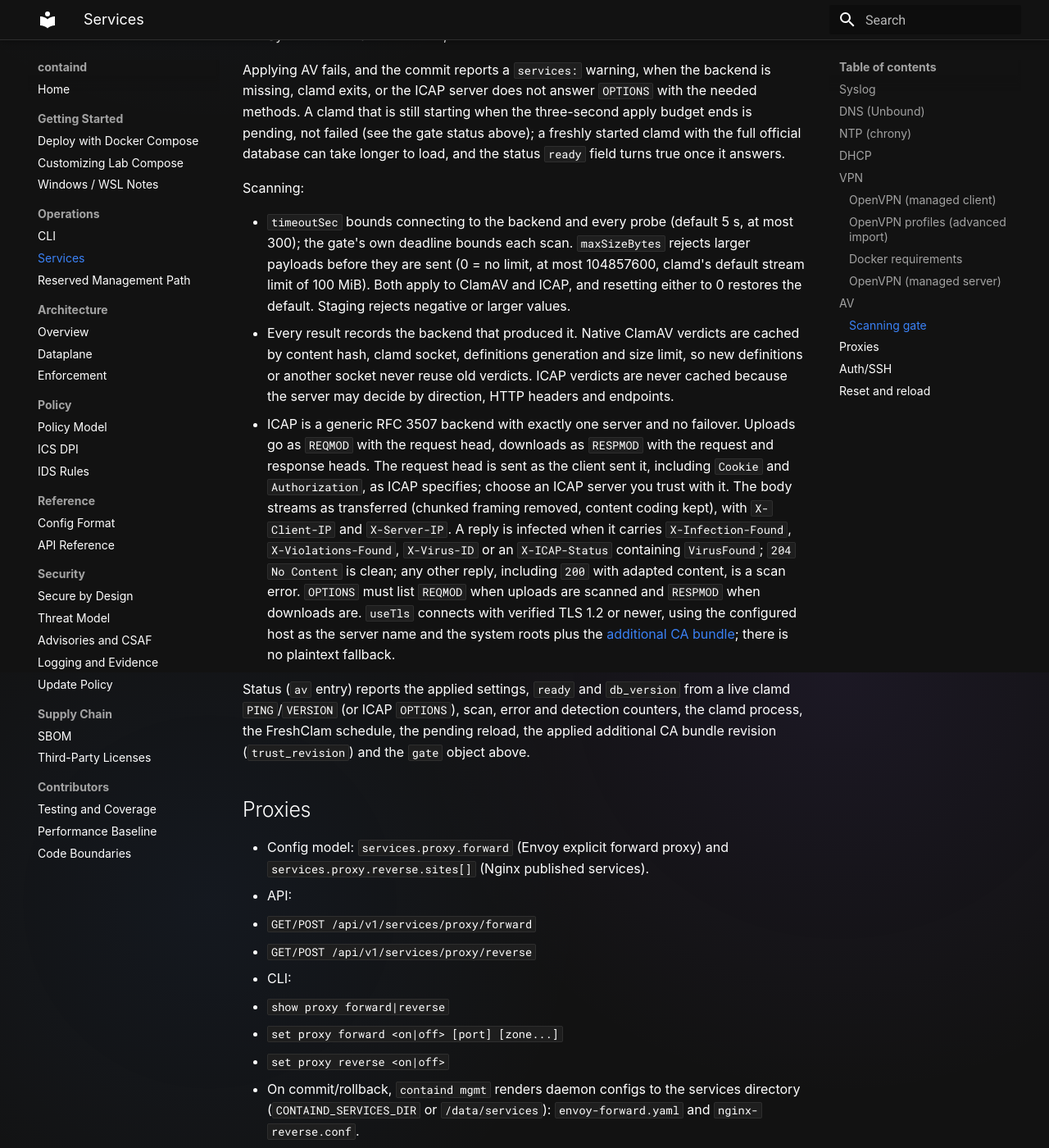
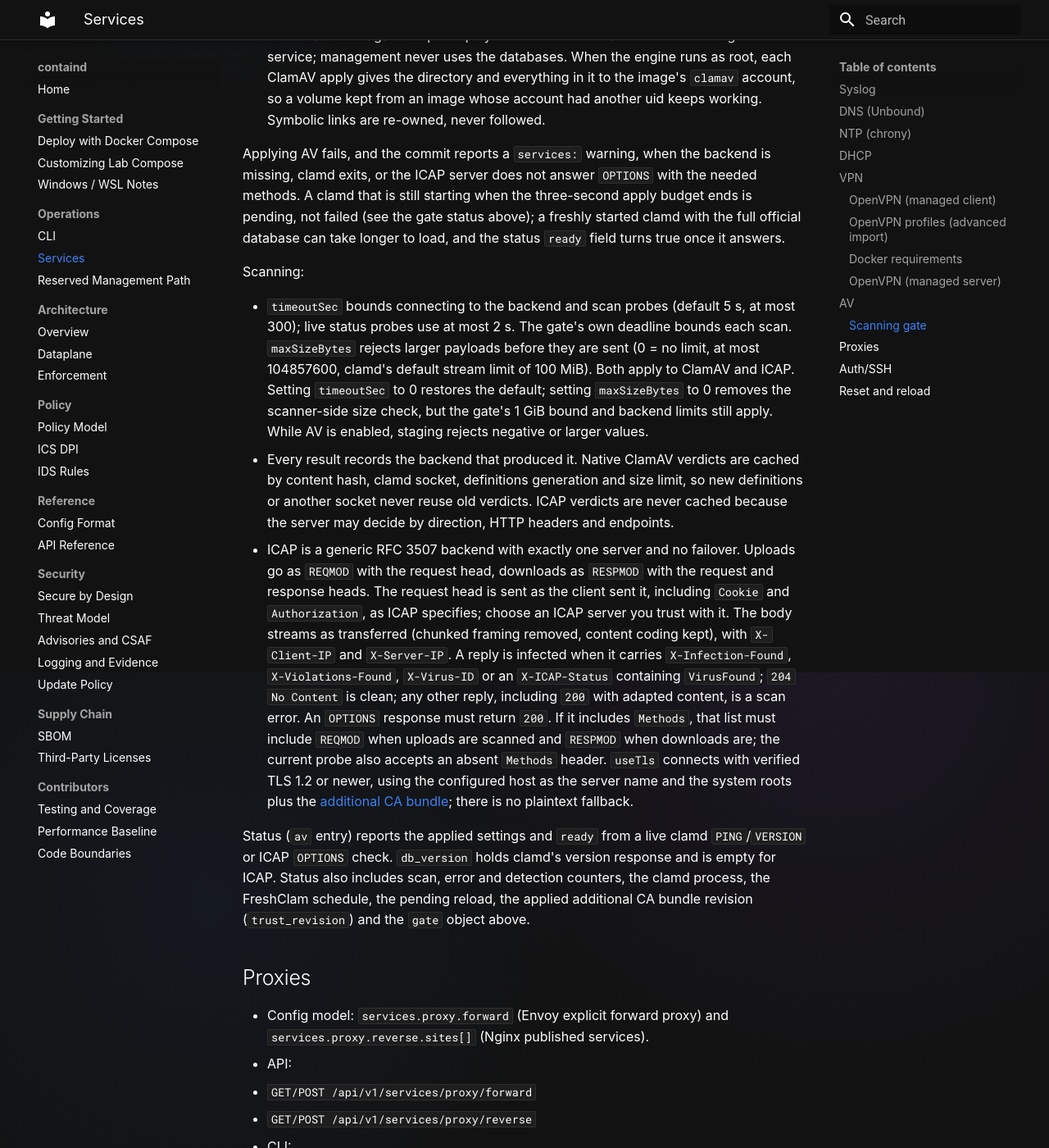
Before and after one commit to tonylturner/containd, an MkDocs documentation site: the page built from docs/mkdocs/services.md, in a window 1280 px wide and 1400 px high, scrolled down 7580 px. Shown: the whole window at 82% size. Built offline with MkDocs 1.6.1 and Material for MkDocs 9.7.7, drawn with Linux system fonts in a browser that asks for light colours; some of the changed text lies outside the part shown.

Commit message:
docs: correct IDS, evidence and services against current code

```diff
--- a/docs/mkdocs/services.md
+++ b/docs/mkdocs/services.md
@@ -91,7 +92,9 @@
 - `tunnelCIDR` is the client address pool assigned by the OpenVPN server. This differs from WireGuard, where client networks are expressed via peer `AllowedIPs`.
 - mgmt renders a server config under `/data/openvpn/managed/server/` and generates a local PKI under `/data/openvpn/managed/server/pki/`.
 - Client profiles can be generated and downloaded as inline `.ovpn` files (requires setting `openvpn.server.publicEndpoint`).
-- Enabling the OpenVPN server automatically opens the listen port on the WAN zone (nftables input) so clients can connect.
+- Enabling the managed OpenVPN server automatically opens its listen port in
+  nftables INPUT on `listenInterfaces`, or `listenZone` when no interfaces are
+  specified. The default zone is `wan`.
 
 ## AV
 
@@ -111,9 +114,9 @@
 Antivirus backends scan complete HTTP objects; whether delivery is held or
 streamed depends on the download mode below. Nothing is scanned from packet
 previews. Management delegates status, updates and definitions to the engine
-over its internal API. When the engine is unreachable, these routes return
-`503` and the status `av` entry reports
-`"available": false`.
+over its internal API. When the engine is unreachable, update and definition
+operations return `503`, and the status `av` entry reports `"available": false`.
+Reading or staging AV configuration does not require a reachable engine.
 
 ### Scanning gate
 
@@ -189,9 +192,10 @@
 
 Fail policy and ICS endpoints:
 
-- `failPolicy` is `open` (default) or `closed` and decides every unscanned
-  outcome: scanner not ready, timeout, scanner error, oversized, unsupported
-  and gate capacity reached.
+- `failPolicy` is `open` (default) or `closed` and decides unscanned
+  outcomes: scanner not ready, timeout, scanner error, oversized, unsupported
+  and held-object capacity reached. The connection limit is a hard cap:
+  excess connections close immediately under either policy.
 - `scan.icsZones` and `scan.icsAssets` mark ICS endpoints: the zones'
   interfaces and subnets, and the assets' IP addresses. A connection with
   an ICS endpoint on either side passes unscanned outcomes under `closed`
@@ -245,9 +249,10 @@
 - clamd needs at least one signature database before it starts. With
   `freshclamEnabled`, FreshClam runs once when enabled and then every
   `updateSchedule` (a positive Go duration such as `4h`; default `6h`).
-  Staging rejects any other value, including cron syntax. A successful download reloads clamd, or starts it if it was
+  While AV is enabled, staging rejects any other value, including cron syntax.
+  A successful download reloads clamd, or starts it if it was
   waiting for a database. Exit status "already up to date" is not an error.
-- `POST /services/av/update` queues an immediate run on the same schedule and
+- `POST /api/v1/services/av/update` queues an immediate run on the same schedule and
   returns `202`; the result appears as `freshclam_last`/`freshclam_error`.
 - Custom definitions are ClamAV database files (`.ndb`, `.hdb`, `.ldb`,
   `.yar` and the other ClamAV database types), at most 64 MiB. The engine
@@ -279,11 +284,14 @@
 
 Scanning:
 
-- `timeoutSec` bounds connecting to the backend and every probe (default
-  5 s, at most 300); the gate's own deadline bounds each scan.
+- `timeoutSec` bounds connecting to the backend and scan probes (default
+  5 s, at most 300); live status probes use at most 2 s. The gate's own
+  deadline bounds each scan.
   `maxSizeBytes` rejects larger payloads before they are sent (0 = no limit,
   at most 104857600, clamd's default stream limit of 100 MiB). Both apply to
-  ClamAV and ICAP, and resetting either to 0 restores the default. Staging
+  ClamAV and ICAP. Setting `timeoutSec` to 0 restores the default; setting
+  `maxSizeBytes` to 0 removes the scanner-side size check, but the gate's
+  1 GiB bound and backend limits still apply. While AV is enabled, staging
   rejects negative or larger values.
 - Every result records the backend that produced it. Native ClamAV verdicts
   are cached by content hash, clamd socket, definitions generation and size
@@ -300,14 +308,17 @@
   `X-Infection-Found`, `X-Violations-Found`, `X-Virus-ID` or an
   `X-ICAP-Status` containing `VirusFound`; `204 No Content` is clean; any
   other reply, including `200` with adapted content, is a scan error.
-  `OPTIONS` must list `REQMOD` when uploads are scanned and `RESPMOD` when
-  downloads are. `useTls` connects with verified TLS 1.2 or
+  An `OPTIONS` response must return `200`. If it includes `Methods`, that
+  list must include `REQMOD` when uploads are scanned and `RESPMOD` when
+  downloads are; the current probe also accepts an absent `Methods` header.
+  `useTls` connects with verified TLS 1.2 or
   newer, using the configured host as the server name and the system roots
   plus the [additional CA bundle](config-format.md#additional-ca-bundle);
   there is no plaintext fallback.
 
-Status (`av` entry) reports the applied settings, `ready` and `db_version`
-from a live clamd `PING`/`VERSION` (or ICAP `OPTIONS`), scan, error and
+Status (`av` entry) reports the applied settings and `ready` from a live clamd
+`PING`/`VERSION` or ICAP `OPTIONS` check. `db_version` holds clamd's version
+response and is empty for ICAP. Status also includes scan, error and
 detection counters, the clamd process, the FreshClam schedule, the pending
 reload, the applied additional CA bundle revision (`trust_revision`) and
 the `gate` object above.
```
Also changed, not shown: other parts of docs/mkdocs/services.md (+5 -4 lines), docs/mkdocs/ids-rules.md (+4 -5 lines), docs/mkdocs/logging-evidence.md (+16 -11 lines), docs/mkdocs/management-reservation.md (+13 -9 lines).
